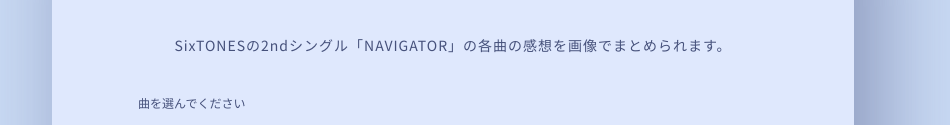
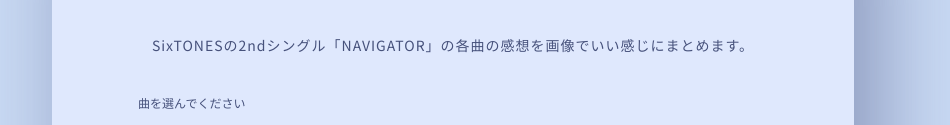
Before and after one commit to akiyuri-dev/navigator_generator, a plain HTML site: page index.html in a window 1280 px wide. Shown: the part 191-316 px from the top of the page, without its empty margins (187-1137 px from the left). Drawn offline with nearby package versions, Linux system fonts and the light colour scheme; a script that the page names is missing.

Commit message:
さいしゅううううそのさん

```diff
--- a/index.html
+++ b/index.html
@@ -626,7 +626,7 @@
             <h1><img src="text.svg" alt="ナビゲーターのココガスキー"></h1>
 
             <div class="description">
-                <p>SixTONESの2ndシングル「NAVIGATOR」の各曲の感想を画像でまとめられます。</p>
+                <p>SixTONESの2ndシングル「NAVIGATOR」の各曲の感想を画像でいい感じにまとめます。</p>
             </div>
 
             <div class="form">
```
